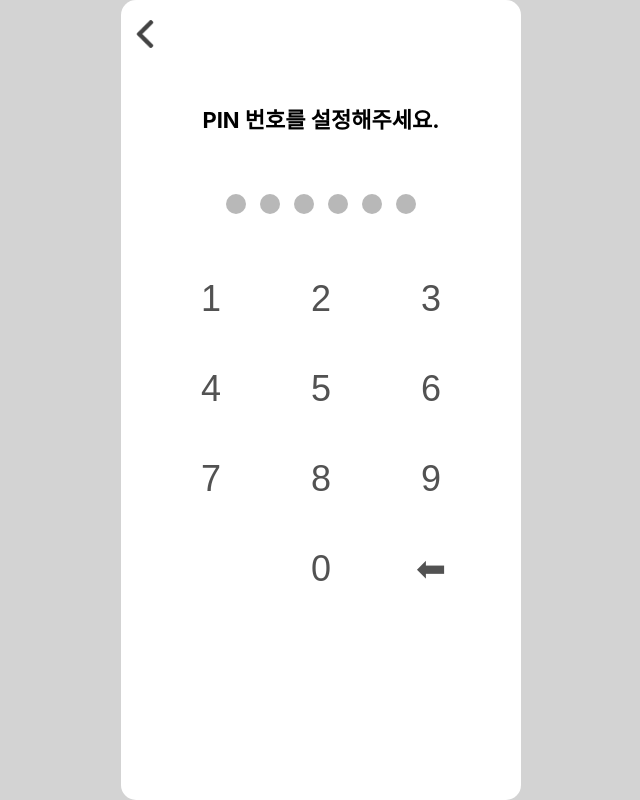
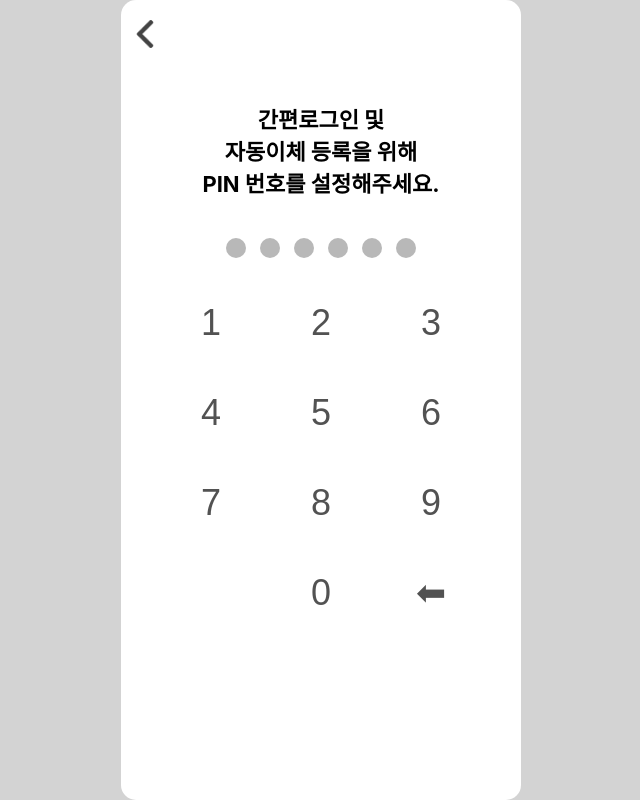
Before and after one commit to inthhh/bufl_fe, a React (Create React App) app: page /sign/input-pin in a window 1280 px wide. Shown: the whole page, without its empty margins (319-959 px from the left). Built offline with nearby package versions, Linux system fonts and the light colour scheme.

Commit message:
fix: api 수정 필요

```diff
--- a/src/SignOn/pages/InputPinPage.tsx
+++ b/src/SignOn/pages/InputPinPage.tsx
@@ -1,16 +1,14 @@
 import React, { useEffect, useState } from "react";
 import { useNavigate } from "react-router-dom";
-import axios from "axios";
 import "../../MoneySplit/style/splitStyle.css";
 import MoveBack from "../../MoneySplit/MoveBack";
 
 const InputPinPage: React.FC = () => {
   const [pin, setPin] = useState<string[]>(Array(6).fill(""));
   const [firstPin, setFirstPin] = useState<string | null>(null);
-  const [step, setStep] = useState<"set" | "confirm">("set");
+  const [step, setStep] = useState<"set" | "confirm">("set"); // PIN 설정 단계
   const [errorMessage, setErrorMessage] = useState<string | null>(null);
   const navigate = useNavigate();
-  const userPhone = localStorage.getItem("userPhone");
 
   const handleKeyPress = (num: string) => {
     setPin((prev) => {
@@ -37,40 +35,39 @@ const InputPinPage: React.FC = () => {
   useEffect(() => {
     if (pin.every((p) => p !== "")) {
       if (step === "set") {
-        setFirstPin(pin.join(""));
-        setPin(Array(6).fill(""));
-        setStep("confirm");
+        setFirstPin(pin.join("")); // 첫 번째 입력 저장
+        setPin(Array(6).fill("")); // 입력 초기화
+        setStep("confirm"); // 확인 단계로 변경
       } else if (step === "confirm") {
         if (firstPin === pin.join("")) {
-          updateUserPassword(firstPin);
+          navigate("/sign/interest"); // PIN이 일치하면 다음 페이지로 이동
         } else {
           setErrorMessage("PIN 번호가 일치하지 않습니다. 다시 입력해주세요.");
-          setPin(Array(6).fill(""));
+          setPin(Array(6).fill("")); // 입력 초기화
         }
       }
     }
   }, [pin]);
 
-  const updateUserPassword = async (pin: string) => {
-    try {
-      await axios.put("http://localhost:5000/api/users/set-pin", {
-        userPhone,
-        userPassword: pin,
-      });
-      alert("PIN 설정 완료!");
-      navigate("/sign/interest");
-    } catch (error) {
-      console.error("PIN 설정 오류:", error);
-      setErrorMessage("PIN 설정 중 오류가 발생했습니다.");
-    }
-  };
-
   return (
     <div>
       <MoveBack pageBefore="/sign/salary-info" />
       <div className="center_wrap">
+        <div className="pin-input--relative">
           <div className="black_title center_text">
-          {step === "set" ? "PIN 번호를 설정해주세요." : "확인을 위해 한 번 더 입력해주세요."}
+            {step === "set" ? (
+              <>
+                간편로그인 및 <br />
+                자동이체 등록을 위해 <br />
+                PIN 번호를 설정해주세요.
+              </>
+            ) : (
+              <>
+                확인을 위해 한 번 더 <br />
+                입력해주세요. <br />
+                <br />
+              </>
+            )}
           </div>
 
           {errorMessage && <div className="error-message">{errorMessage}</div>}
@@ -88,8 +85,13 @@ const InputPinPage: React.FC = () => {
               </button>
             ))}
             <div></div>
-          <button className="keypad-button" onClick={() => handleKeyPress("0")}>0</button>
-          <button className="keypad-button" onClick={handleDelete}>⬅</button>
+            <button className="keypad-button" onClick={() => handleKeyPress("0")}>
+              0
+            </button>
+            <button className="keypad-button" onClick={handleDelete}>
+              ⬅
+            </button>
+          </div>
         </div>
       </div>
     </div>
```
Lines whose indentation alone changed are shown as unchanged.
